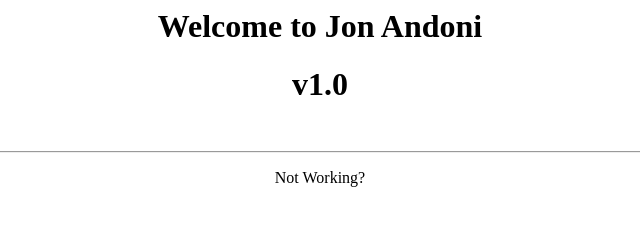
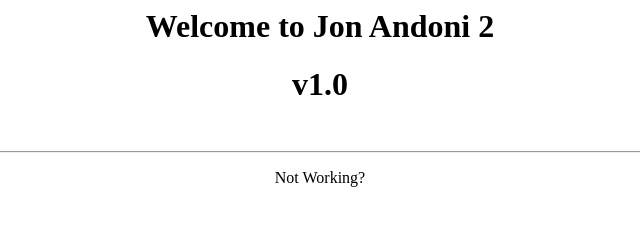
Before and after one commit to pantxisto/jenkins-example, a plain HTML site: page index.html in a window 1280 px wide. Shown: the whole page, without its empty margins (320-960 px from the left). Drawn offline with Linux system fonts and the light colour scheme.

Commit message:
Index changed

```diff
--- a/index.html
+++ b/index.html
@@ -1,5 +1,5 @@
 <center>
-	<h1>Welcome to Jon Andoni</h1>
+	<h1>Welcome to Jon Andoni 2</h1>
 	<h1>v1.0</h1>
 	<br><hr>
 	<p>Not Working?</p>
```
